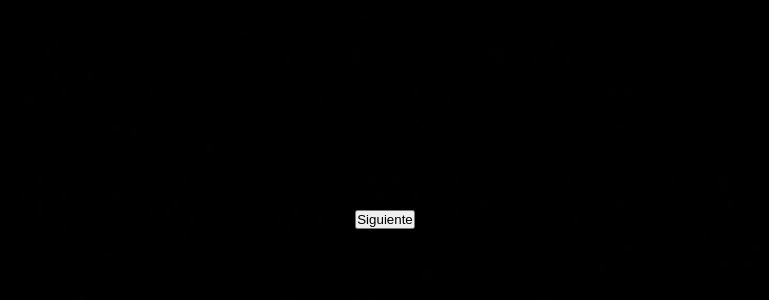
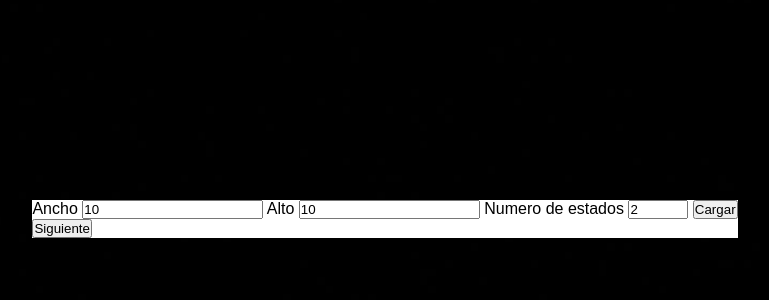
Before and after one commit to luis-ale-117/DistribCell-back, a Flask app: page / in a window 1280 px wide. Shown: the part 181-481 px from the top of the page, without its empty margins (255-1024 px from the left). Run offline with Flask 3, Linux system fonts and the light colour scheme.

Commit message:
Add user configuration to automaton

```diff
--- a/src/static/wasm/dash.js
+++ b/src/static/wasm/dash.js
@@ -1,6 +1,7 @@
 
 const playground = document.getElementById('grid');
 const btnStep = document.getElementById('btnStep');
+const caConfigForm = document.getElementById('ca-configForm')
 
 const go = new Go();
 fetch('/static/wasm/main.wasm') // Path to the WebAssembly binary file
@@ -10,96 +11,98 @@ fetch('/static/wasm/main.wasm') // Path to the WebAssembly binary file
 // Load the WebAssembly module
 WebAssembly.instantiate(buffer, go.importObject).then(result => {
 go.run(result.instance);
-            // TODO: Get the numStates, width, height from the user
-            conf = {
-                numStates: 2,
-                width: 7,
-                height: 7
+    const randomMatrix = (width, height, numStates) => {
+        let matrix = [];
+        for (let i = 0; i < height; i++) {
+            let row = [];
+            for (let j = 0; j < width; j++) {
+                row.push(Math.floor(Math.random() * numStates));
             }
-
-            let ca = CellularAumtomaton(conf.numStates, conf.width, conf.height)
-            console.log('The CellularAumtomaton is:', ca);
-            cellMatrix = ca.getInitGrid()
-            console.log('After creation the cellMatrix is:', cellMatrix);
-
-            // TODO: Get the rules from the user
-            rules = [
-                Rule2d("n11 == 1 && (s1 == 2 || s1 == 3)", 1),
-                Rule2d("n11 == 0 && s1 == 3", 1),
-                Rule2d("0==0", 0)
-            ]
-            ca.setRules(rules)
-            ru = ca.getRules()
-            console.log('The rules are:', ru);
-
-            // TODO: Get the initial grid from the user
-            err = ca.loadInitGrid([
-                [0, 0, 0, 0, 0, 0, 0],
-                [0, 1, 0, 0, 0, 0, 0],
-                [0, 1, 0, 0, 0, 0, 0],
-                [0, 1, 0, 0, 0, 0, 0],
-                [0, 0, 0, 0, 0, 0, 0],
-                [0, 0, 0, 0, 1, 1, 1],
-                [0, 0, 0, 0, 0, 0, 0]
-            ])
-            if (err != null) {
-                console.log("Error:", err)
+            matrix.push(row);
         }
-            cellMatrix = ca.getInitGrid()
-
+        return matrix;
+    }
+    const loadMatrixOnUI = (cellMatrix) => {
+        // Remove all the children of the playground
+        while (playground.firstChild) {
+            playground.removeChild(playground.firstChild);
+        }
         fragment = document.createDocumentFragment()
         tableCA = document.createElement('table')
         tableCA.style.backgroundColor = 'white'
-            for(let i = 0; i < conf.height; i++) {
+        for (let i = 0; i < conf.height; i++) {
             row = document.createElement('tr')
-                for(let j = 0; j < conf.width; j++) {
+            for (let j = 0; j < conf.width; j++) {
                 cell = document.createElement('td')
-                    cell.setAttribute('id', 'cell' + i + j)
-                    cell.setAttribute('class', 'cell')
                 cell.setAttribute('data-state', cellMatrix[i][j])
                 cell.setAttribute('data-x', i)
                 cell.setAttribute('data-y', j)
-                    cell.textContent = `${cellMatrix[i][j]}`
-
+                //////// Only game of life by now
+                cell.style.width = "20px"
+                cell.style.height = "20px"
+                cell.style.border = "1px solid black"
+                cell.style.backgroundColor = cellMatrix[i][j] == 0 ? 'black': 'white'
+                cell.style.color = cellMatrix[i][j] == 1 ? 'black': 'white'
+                //cell.textContent = cellMatrix[i][j]
                 row.appendChild(cell)
             }
             tableCA.appendChild(row)
         }
         fragment.appendChild(tableCA)
         playground.appendChild(fragment)
+    }
+    //////////////////
+    let conf = {
+        numStates: parseInt(caConfigForm.elements['ca-numStates'].value),
+        width: parseInt(caConfigForm.elements['ca-width'].value),
+        height: parseInt(caConfigForm.elements['ca-height'].value)
+    }
+    let ca = CellularAumtomaton(conf.numStates, conf.width, conf.height)
+    // Default (Conway's game of life) TODO: Load from USER
+    let rules = [
+        Rule2d("n11 == 1 && (s1 == 2 || s1 == 3)", 1),
+        Rule2d("n11 == 0 && s1 == 3", 1),
+        Rule2d("0==0", 0)
+    ]
+    ca.setRules(rules)
+    // Default a random matrix. TODO: Listen for user changes on UI
+    err = ca.loadInitGrid(randomMatrix(conf.width, conf.height,conf.numStates))
+    if (err != null) {
+        alert("An error occurred when loading initial matrix" + err);
+        return
+    }
+    cellMatrix = ca.getInitGrid()
+    loadMatrixOnUI(cellMatrix)
 
+    //////////////////////////////////////////////
     btnStep.addEventListener('click', () => {
         // Execute one step of the CA
         err = ca.step()
         if (err != null) {
             console.error("Error:", err)
+            alert("Error when executing: " + err);
             return
         }
         cellMatrix = ca.getInitGrid()
         // Update the grid in the UI
-                while (playground.firstChild) {
-                    // Remove all the children of the playground
-                    playground.removeChild(playground.firstChild);
+        loadMatrixOnUI(cellMatrix)
+    })
+
+    caConfigForm.addEventListener('submit', (e) => {
+        e.preventDefault()
+        conf.numStates = parseInt(caConfigForm.elements['ca-numStates'].value),
+        conf.width = parseInt(caConfigForm.elements['ca-width'].value),
+        conf.height = parseInt(caConfigForm.elements['ca-height'].value)
+        ca.updateConfig(conf.numStates, conf.width, conf.height)
+        // Default (Conway's game of life) TODO: Load from USER
+        ca.setRules(rules)
+        err = ca.loadInitGrid(randomMatrix(conf.width, conf.height,conf.numStates))
+        if (err != null) {
+            alert("An error occurred when loading initial matrix" + err);
+            return
         }
-                fragment = document.createDocumentFragment()
-                tableCA = document.createElement('table')
-                tableCA.style.backgroundColor = 'white'
-                for(let i = 0; i < conf.height; i++) {
-                    row = document.createElement('tr')
-                    for(let j = 0; j < conf.width; j++) {
-                        cell = document.createElement('td')
-                        cell.setAttribute('id', 'cell' + i + j)
-                        cell.setAttribute('data-state', cellMatrix[i][j])
-                        cell.setAttribute('data-x', i)
-                        cell.setAttribute('data-y', j)
-                        cell.textContent = cellMatrix[i][j]
-
-                        row.appendChild(cell)
-                    }
-                    tableCA.appendChild(row)
-                }
-                fragment.appendChild(tableCA)
-                playground.appendChild(fragment)
+        cellMatrix = ca.getInitGrid()
+        loadMatrixOnUI(cellMatrix)
     })
 });
 } else {
--- a/src/templates/home.html
+++ b/src/templates/home.html
@@ -2,7 +2,16 @@
 
 <body>
 	{% include './navbar.html' %}
-	<div class="container" id="cellular-automaton">
+	<div class="container" id="cellular-automaton" style="background-color: white;">
+		<form id="ca-configForm">
+			<label for="ca-width">Ancho</label>
+			<input id="ca-width" name="ca-width" type="number" min="3" step="1" value="10">
+			<label for="ca-height">Alto</label>
+			<input id="ca-height" name="ca-height" type="number" min="3" step="1" value="10">
+			<label for="ca-numStates">Numero de estados</label>
+			<input id="ca-numStates" name="ca-numStates" type="number" min="2" max="256" step="1" value="2">
+			<input type="submit" value="Cargar">
+		</form>
 		<button id="btnStep">Siguiente</button>
 		<div id="grid">
 
```
Also changed, not shown: 2 other files. Lines whose indentation alone changed are shown as unchanged.
